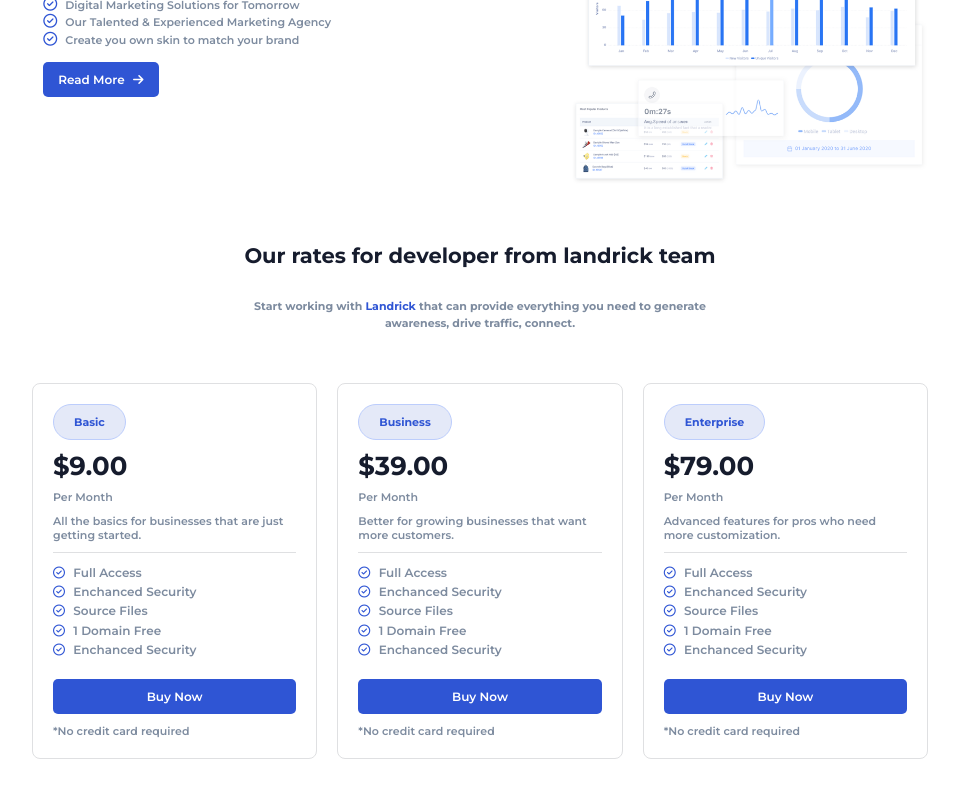
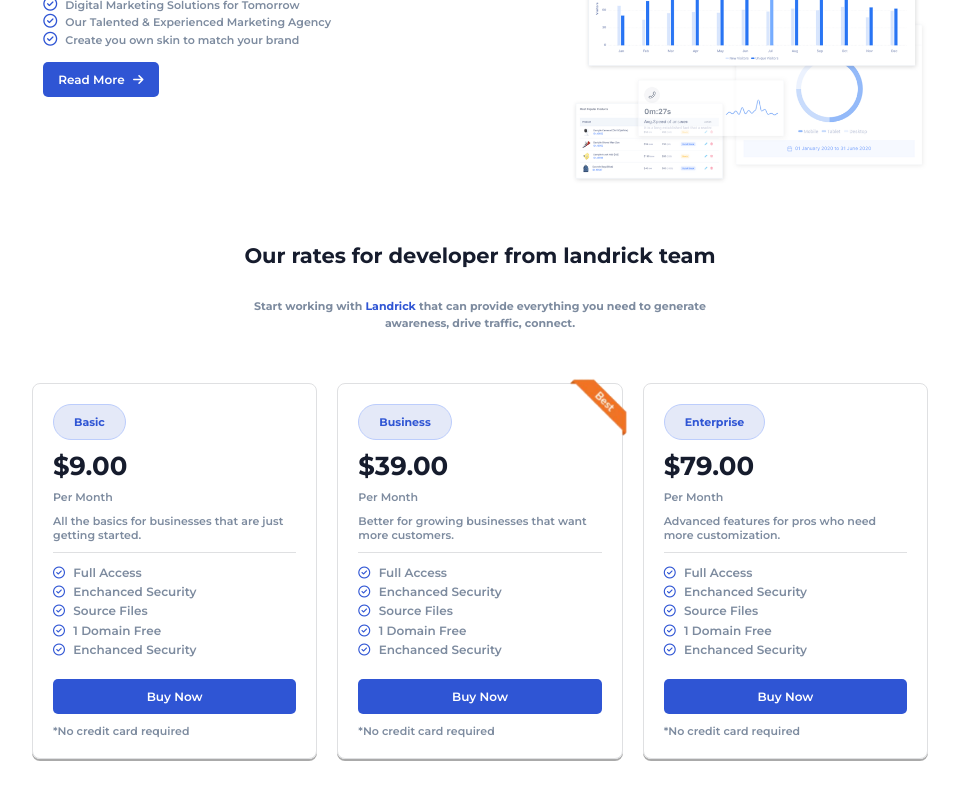
Before and after one commit to fabiodigiacomopepe/proj-html-vuejs, a Vue app: page / in a window 1280 px wide. Shown: the part 1730-2530 px from the top of the page, without its empty margins (160-1119 px from the left). Before the commit the page ends 2489 px from the top, so only its background shows below. Built offline with nearby package versions, Linux system fonts and the light colour scheme.

Commit message:
Add box shadow on icon and best price tag

```diff
--- a/src/components/PageHeader.vue
+++ b/src/components/PageHeader.vue
@@ -170,6 +170,7 @@ header {
             .fa-brands,
             .fa-regular {
                 @include icone_quadrate;
+                box-shadow: 0 1px #c6d1f2;
             }
 
             .fa-user {
--- a/src/components/PageMain.vue
+++ b/src/components/PageMain.vue
@@ -138,6 +138,9 @@ export default {
                     </ul>
                     <div><a href="#">Buy Now</a></div>
                     <div>*No credit card required</div>
+                    <div class="best_price">
+                        <img src="./../assets/img/best_price.png" alt="best">
+                    </div>
                 </div>
 
                 <div class="single_card">
@@ -445,6 +448,7 @@ main {
             display: flex;
             gap: 20px;
             text-align: left;
+            margin-bottom: 50px;
 
             .single_card {
                 width: calc(100% / 3);
@@ -454,6 +458,8 @@ main {
                 color: #7d8b9f;
                 font-weight: 600;
                 font-size: 11px;
+                position: relative;
+                box-shadow: 0 2px rgb(170, 170, 170);
 
                 h5 {
                     @include tag;
@@ -506,10 +512,22 @@ main {
                 a:hover {
                     background-color: #2443ac;
                 }
+
+                .best_price {
+                    position: absolute;
+                    top: -6px;
+                    right: -6px;
+                    width: 60px;
+
+                    img {
+                        max-width: 100%;
+                    }
+                }
             }
 
             .single_card:hover {
                 scale: 1.05;
+                box-shadow: 0 2px #2443ac;
             }
         }
     }
```
Also changed, not shown: src/assets/img/best_price.png (added).
